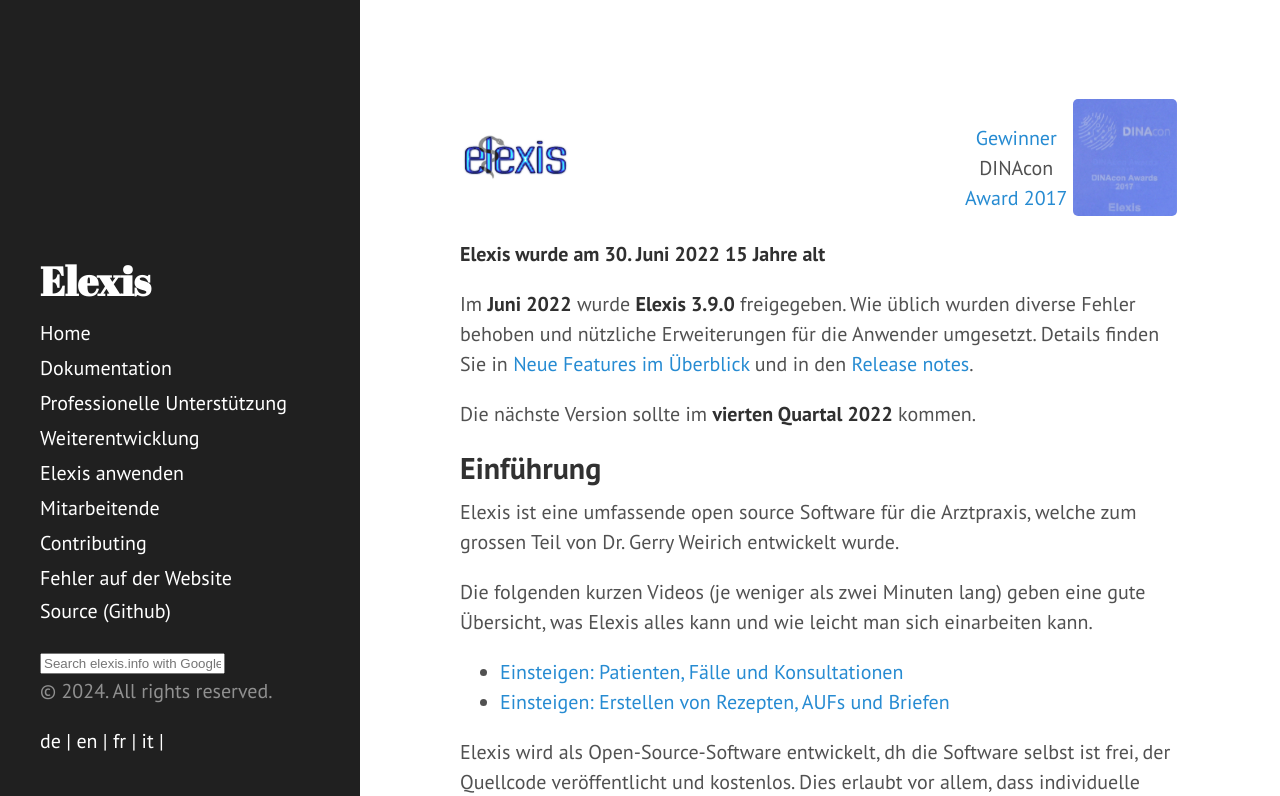
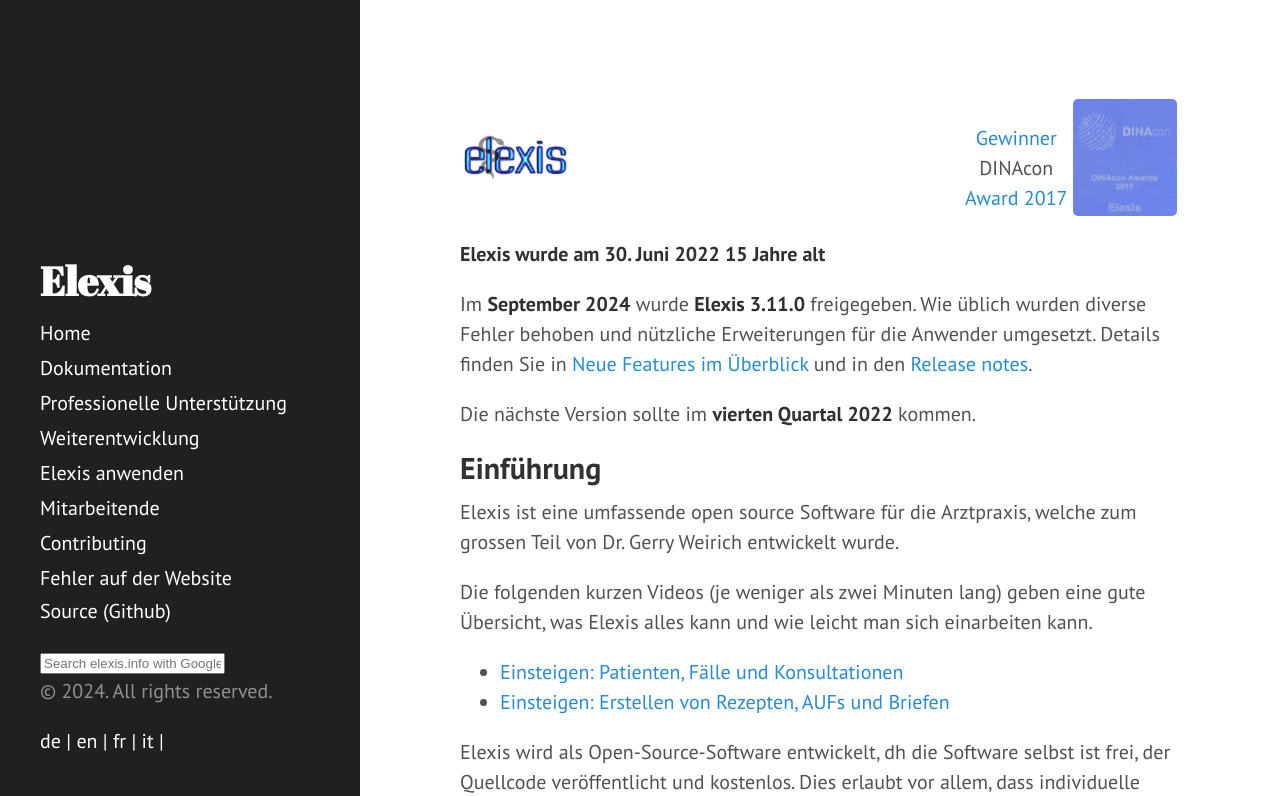
Before and after one commit to elexis/elexis.github.io, a Jekyll site: the page built from index.html, in a window 1280 px wide and 900 px high, cut to the strip 104-900 px from the top of the window. Built offline with Jekyll 4.4.1, drawn with Linux system fonts in a browser that asks for light colours.

Commit message:
Mentioned 3.11

```diff
--- a/index.html
+++ b/index.html
@@ -9,7 +9,7 @@
 ---
  <p><strong>Elexis wurde am 30. Juni 2022 15 Jahre alt</strong></p>
 
-<p>Im <strong>Juni 2022</strong> wurde <strong>Elexis 3.9.0</strong> freigegeben. Wie üblich wurden diverse Fehler behoben und nützliche Erweiterungen für die Anwender umgesetzt. Details finden Sie in <a href="https://www.youtube.com/watch?v=h4s_Z-E6Kds">Neue Features im Überblick</a>
+<p>Im <strong>September 2024</strong> wurde <strong>Elexis 3.11.0</strong> freigegeben. Wie üblich wurden diverse Fehler behoben und nützliche Erweiterungen für die Anwender umgesetzt. Details finden Sie in <a href="https://www.youtube.com/watch?v=h4s_Z-E6Kds">Neue Features im Überblick</a>
 und in den <a href="https://wiki.elexis.info/Release-Notes-3.9.0">Release notes</a>.</p>
 
 <p>Die nächste Version sollte im <strong>vierten Quartal 2022</strong> kommen.</p>
```
